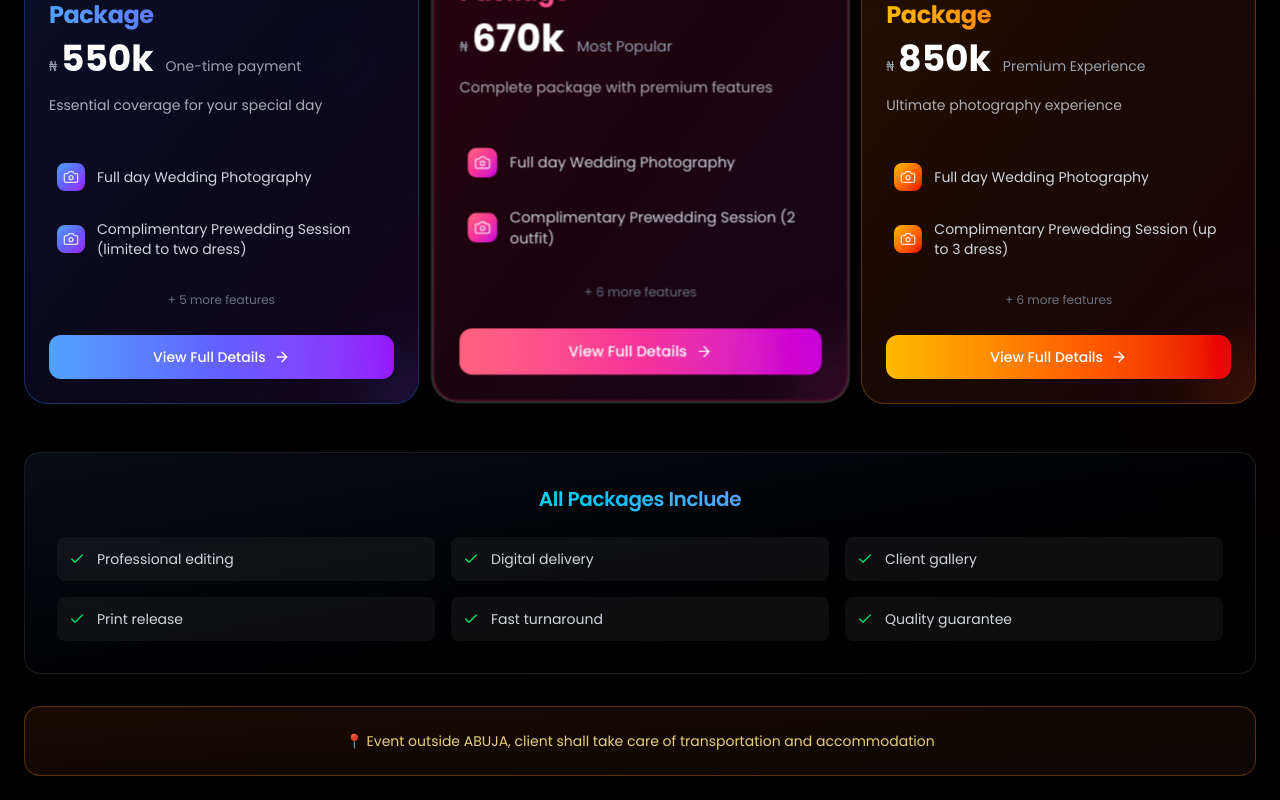
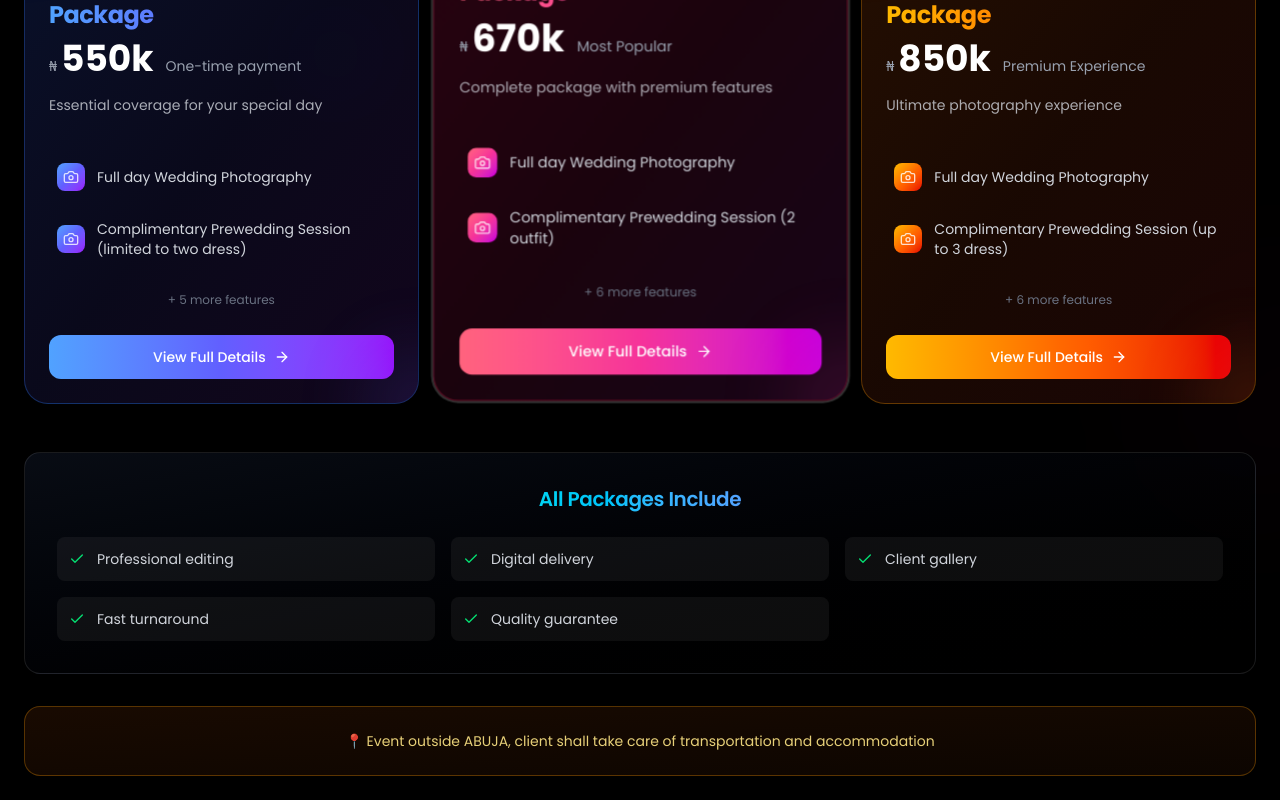
Before and after one commit to Dee-jedi/karen, a React (Vite) app: page /pricing in a window 1280 px wide. Shown: the part 346-1146 px from the top of the page. Built offline with nearby package versions, Linux system fonts and the light colour scheme; a web font is replaced by a local one.

Commit message:
Removed the extra category

```diff
--- a/src/pages/Pricing.tsx
+++ b/src/pages/Pricing.tsx
@@ -79,7 +79,6 @@ const Pricing = () => {
     'Professional editing',
     'Digital delivery',
     'Client gallery',
-    'Print release',
     'Fast turnaround',
     'Quality guarantee',
   ];
```
